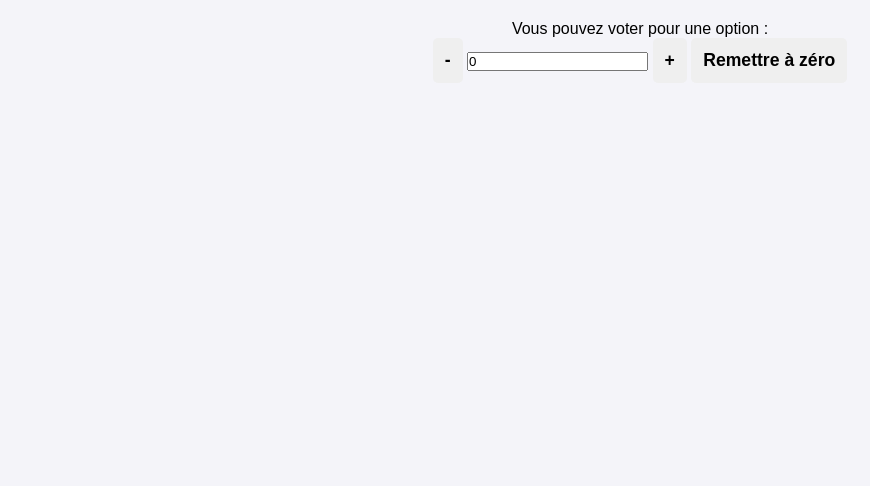
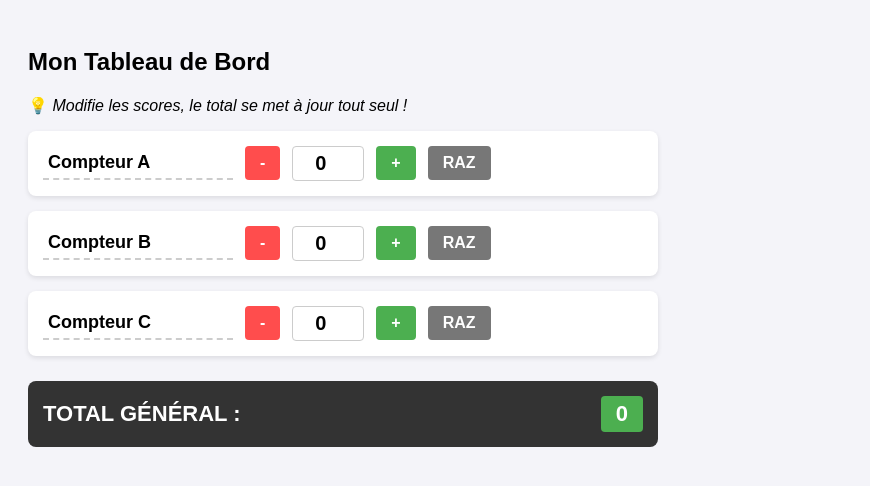
Before and after one commit to tierlieulabric/en-savoir-plus-, a Flask app: page / in a window 1280 px wide. Shown: the top 486 px of the page, without its empty margins (0-870 px from the left). Run offline with Flask 3, Linux system fonts and the light colour scheme.

Commit message:
bric 3
Updated the HTML structure and styles for the counter application, including new styles for the layout and buttons.

```diff
--- a/mon_projet_flask/templates/index.html
+++ b/mon_projet_flask/templates/index.html
@@ -1,158 +1,178 @@
 <!DOCTYPE html>
 <html lang="fr">
-
 <head>
   <meta charset="UTF-8">
-    <meta name="viewport" content="width=device-width, initial-scale=1.0">
-    <title>Les Compteurs</title>
-    <link rel="stylesheet" href="style.css">
-
+  <title>Mes Compteurs avec Total</title>
   <style>
     body {
       font-family: Arial, sans-serif;
-            text-align: center;
+      padding: 20px;
       background-color: #f4f4f9;
-            padding: 20px;
     }
-
-        .conteneur {
+    .compteur-card {
+      background: white;
+      padding: 15px;
+      margin-bottom: 15px;
+      border-radius: 8px;
+      box-shadow: 0 2px 5px rgba(0,0,0,0.1);
       display: flex;
-            flex-direction: column;
       align-items: center;
-            gap: 20px;
-            margin-top: 30px;
-            margin-bottom: 40px;
+      gap: 12px;
+      max-width: 600px;
     }
-
-        @media(min-width: 600px) {
-            .conteneur {
-                flex-direction: row;
-                justify-content: center;
-            }
-        }
-
-        .carte {
-            background: white;
-            padding: 20px;
-            border-radius: 10px;
-            box-shadow: 0 4px 6px rgba(0, 0, 0, 0.1);
+    .input-nom {
+      font-size: 18px;
+      font-weight: bold;
+      border: none;
+      border-bottom: 2px dashed #ccc;
+      background: transparent;
+      padding: 5px;
       width: 180px;
     }
-
-        .titre-fixe {
-            font-size: 1.2rem;
+    .input-nom:focus {
+      outline: none;
+      border-bottom: 2px solid #4caf50;
+      background: #fafafa;
+    }
+    .input-score {
+      width: 60px;
+      text-align: center;
+      font-size: 20px;
       font-weight: bold;
-            color: #333;
-            margin-bottom: 10px;
+      padding: 5px;
+      border: 1px solid #ccc;
+      border-radius: 4px;
     }
-
-        .chiffre {
-            font-size: 3.5rem;
-            font-weight: bold;
-            color: #333;
-            margin: 15px 0;
-        }
-
-        /* 🆕 Organisation des boutons côte à côte */
-        .groupe-boutons {
-            display: flex;
-            gap: 10px;
-            justify-content: center;
-        }
-
     button {
+      padding: 8px 15px;
+      font-size: 16px;
+      cursor: pointer;
       border: none;
-            padding: 12px;
-            font-size: 1.1rem;
-            border-radius: 5px;
-            cursor: pointer;
+      border-radius: 4px;
       font-weight: bold;
     }
+    .btn-moins { background-color: #ff4d4d; color: white; }
+    .btn-plus { background-color: #4caf50; color: white; }
+    .btn-reset { background-color: #777; color: white; }
 
-        .btn-plus {
-            background-color: #007bff;
+    /* Style pour la zone du Total */
+    .total-card {
+      background: #333;
       color: white;
-            flex: 2;
+      padding: 15px;
+      border-radius: 8px;
+      max-width: 600px;
+      display: flex;
+      justify-content: space-between;
+      align-items: center;
+      margin-top: 25px;
+      font-size: 22px;
+      font-weight: bold;
     }
-
-        .btn-plus:active {
-            background-color: #0056b3;
-        }
-
-        /* 🆕 Style du nouveau bouton moins */
-        .btn-moins {
-            background-color: #ffc107;
-            color: #212529;
-            flex: 1;
-        }
-
-        .btn-moins:active {
-            background-color: #d39e00;
-        }
-
-        .btn-reset {
-            background-color: #dc3545;
-            color: white;
-            padding: 12px 30px;
-            border-radius: 5px;
-            box-shadow: 0 4px 6px rgba(0, 0, 0, 0.1);
-            width: auto;
-        }
-
-        .btn-reset:active {
-            background-color: #bd2130;
-        }
-
-        .flex {
-            display: flex;
-            flex-wrap: wrap;
+    #total-affichage {
+      background: #4caf50;
+      padding: 5px 15px;
+      border-radius: 4px;
     }
   </style>
-
 </head>
-
 <body>
 
-    <p> Vous pouvez voter pour une option :</p>
+  <h2>Mon Tableau de Bord</h2>
+  <p>💡 <em>Modifie les scores, le total se met à jour tout seul !</em></p>
 
-    <div class="compteur-container">
-  <!-- Bouton pour diminuer -->
-  <button id="btnMoins">-</button>
+  <!-- COMPTEUR 1 -->
+  <div class="compteur-card">
+    <input type="text" class="input-nom" id="nom-1" value="Compteur A" oninput="sauvegarderNom(1)">
+    <button class="btn-moins" onclick="modifier(1, -1)">-</button>
+    <input type="number" class="input-score" id="input-1" value="0" readonly>
+    <button class="btn-plus" onclick="modifier(1, 1)">+</button>
+    <button class="btn-reset" onclick="reset(1)">RAZ</button>
+  </div>
 
-  <!-- Zone de saisie qui affiche le score -->
-  <input type="number" id="champCompteur" value="0" readonly>
+  <!-- COMPTEUR 2 -->
+  <div class="compteur-card">
+    <input type="text" class="input-nom" id="nom-2" value="Compteur B" oninput="sauvegarderNom(2)">
+    <button class="btn-moins" onclick="modifier(2, -1)">-</button>
+    <input type="number" class="input-score" id="input-2" value="0" readonly>
+    <button class="btn-plus" onclick="modifier(2, 1)">+</button>
+    <button class="btn-reset" onclick="reset(2)">RAZ</button>
+  </div>
 
-  <!-- Bouton pour augmenter -->
-  <button id="btnPlus">+</button>
+  <!-- COMPTEUR 3 -->
+  <div class="compteur-card">
+    <input type="text" class="input-nom" id="nom-3" value="Compteur C" oninput="sauvegarderNom(3)">
+    <button class="btn-moins" onclick="modifier(3, -1)">-</button>
+    <input type="number" class="input-score" id="input-3" value="0" readonly>
+    <button class="btn-plus" onclick="modifier(3, 1)">+</button>
+    <button class="btn-reset" onclick="reset(3)">RAZ</button>
+  </div>
 
-  <!-- Nouveau bouton pour remettre à zéro -->
-  <button id="btnReset">Remettre à zéro</button>
+  <!-- ZONE DU TOTAL GENERAL -->
+  <div class="total-card">
+    <span>TOTAL GÉNÉRAL :</span>
+    <span id="total-affichage">0</span>
   </div>
 
   <script>
-  // 1. On récupère tous les éléments de la page
-  const champ = document.getElementById('champCompteur');
-  const btnMoins = document.getElementById('btnMoins');
-  const btnPlus = document.getElementById('btnPlus');
-  const btnReset = document.getElementById('btnReset');
+    // 1. Au chargement, on récupère tout et on calcule le premier total
+    window.onload = function() {
+      for (let i = 1; i <= 3; i++) {
+        const scoreSauvegarde = localStorage.getItem('compteur-' + i);
+        if (scoreSauvegarde !== null) {
+          document.getElementById('input-' + i).value = scoreSauvegarde;
+        }
 
-  // 2. Action quand on clique sur Plus
-  btnPlus.addEventListener('click', function() {
+        const nomSauvegarde = localStorage.getItem('nom-compteur-' + i);
+        if (nomSauvegarde !== null) {
+          document.getElementById('nom-' + i).value = nomSauvegarde;
+        }
+      }
+      calculerTotal(); // On calcule le total une première fois au démarrage
+    };
+
+    // 2. FONCTION MAGIQUE : Additionne tous les scores
+    function calculerTotal() {
+      let score1 = parseInt(document.getElementById('input-1').value);
+      let score2 = parseInt(document.getElementById('input-2').value);
+      let score3 = parseInt(document.getElementById('input-3').value);
+
+      // On fait l'addition
+      let somme = score1 + score2 + score3;
+
+      // On l'affiche dans la zone verte en bas
+      document.getElementById('total-affichage').textContent = somme;
+    }
+
+    // 3. Sauvegarde du nom
+    function sauvegarderNom(numero) {
+      const nouveauNom = document.getElementById('nom-' + numero).value;
+      localStorage.setItem('nom-compteur-' + numero, nouveauNom);
+    }
+
+    // 4. Fonction pour ajouter ou enlever 1
+    function modifier(numero, changement) {
+      const champ = document.getElementById('input-' + numero);
       let valeurActuelle = parseInt(champ.value);
-    champ.value = valeurActuelle + 1;
-  });
+      let nouvelleValeur = valeurActuelle + changement;
 
-  // 3. Action quand on clique sur Moins
-  btnMoins.addEventListener('click', function() {
-    let valeurActuelle = parseInt(champ.value);
-    // On vérifie si le nombre est plus grand que 0 avant d'enlever 1
-    if (valeurActuelle > 0) {
-      champ.value = valeurActuelle - 1;
+      if (nouvelleValeur < 0) { nouvelleValeur = 0; }
+
+      champ.value = nouvelleValeur;
+      localStorage.setItem('compteur-' + numero, nouvelleValeur);
+
+      calculerTotal(); // 💡 On recalcule le total après le clic
     }
-  });
 
-  // 4. Action quand on clique sur Remettre à zéro
-  btnReset.addEventListener('click', function() {
-    champ.value = 0; // On force la valeur à redevenir 0
-  });
+    // 5. Fonction pour remettre à zéro
+    function reset(numero) {
+      const champ = document.getElementById('input-' + numero);
+      champ.value = 0;
+      localStorage.setItem('compteur-' + numero, 0);
+
+      calculerTotal(); // 💡 On recalcule le total après la remise à zéro
+    }
   </script>
+
+</body>
+</html>
```
Lines whose indentation alone changed are shown as unchanged.
